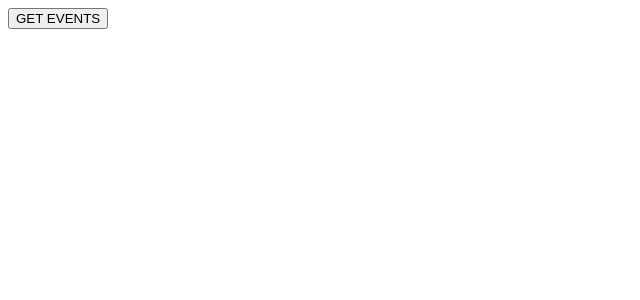
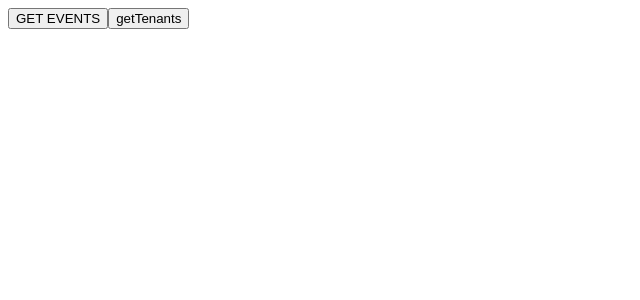
Before and after one commit to gitfre4k/driver-monitoring-chrome-extension-master-main, an Angular app: page / in a window 1280 px wide. Shown: the top 300 px of the page, without its empty margins (0-640 px from the left). Built offline with nearby package versions, Linux system fonts and the light colour scheme.

Commit message:
temelj01

```diff
--- a/src/app/app.component.html
+++ b/src/app/app.component.html
@@ -1,5 +1,5 @@
 <button (click)="getEvents()">GET EVENTS</button>
-<!-- <button (click)="getTenants()">getTenants</button> -->
+<button (click)="getAccessibleTenants()">getTenants</button>
 <!-- <button (click)="getViolations()">getViolations</button> -->
 
 <p></p>
--- a/src/app/app.component.ts
+++ b/src/app/app.component.ts
@@ -16,10 +16,6 @@ export class AppComponent {
   private urlParamsService: UrlParamsService = inject(UrlParamsService);
 
   constructor() {}
-
-  getAccessibleTenants = () => {
-    this.apiService.getAccessibleTenants();
-  };
 
   // getTenants = () => {
   //   this.apiService
```
